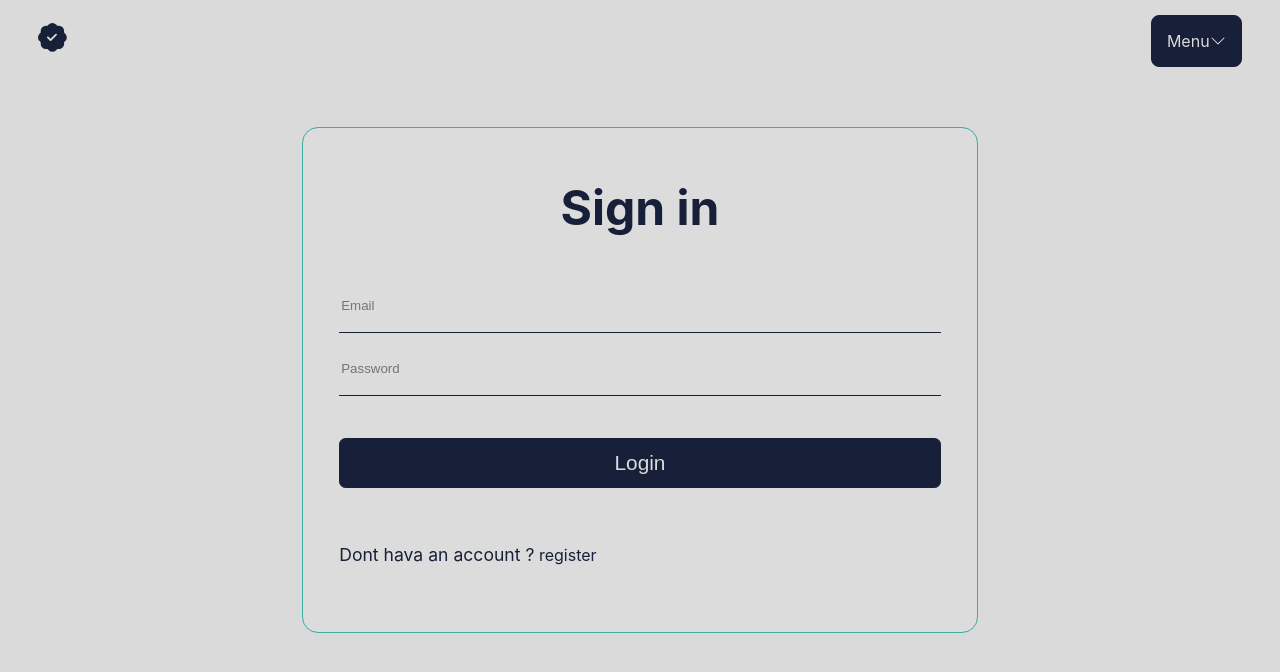
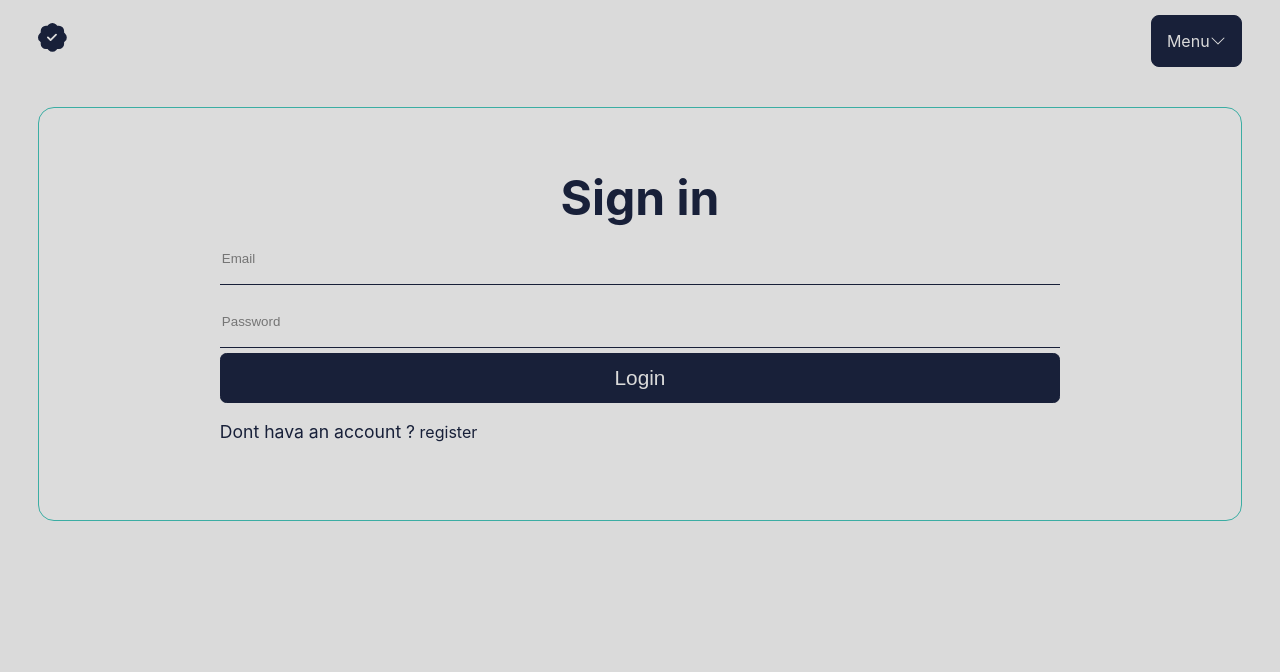
Before and after one commit to Wiliyy/todo, a React (Vite) app: page /login in a window 1280 px wide. Shown: the top 672 px of the page. Built offline with nearby package versions, Linux system fonts and the light colour scheme.

Commit message:
Adjust padding, width, background color, and width of todo-button

```diff
--- a/src/App.css
+++ b/src/App.css
@@ -186,20 +186,20 @@ nav:hover{
 {
     display: flex;
     justify-content: center;
-    padding-top: 50px;
+    padding-top: 30px;
 }
 
 .login_form form {
-    width: 50%;
+    width: 100%;
     /* border: 1px solid var(--secondary-color-4); */
     border: 1px solid var(--primary-background-3);
     background-color: rgba(230, 230, 230,.1);
     display: flex;
     flex-direction: column;
     justify-content: space-evenly;
-    padding: 1% 3%;
     border-radius: 1rem;
-    height: 60vh;
+padding: 5% 15%;
+margin-bottom: 10px;
 }
 
 .form_inputs{
@@ -281,7 +281,7 @@ nav:hover{
 }
 
 .select__active {
-  background: var(--secondary-color-4);
+  background: var(--secolndary-color-4);
   color: #fff;
   border-radius: 1rem;
   position: absolute;
@@ -310,7 +310,7 @@ nav:hover{
   box-shadow: -1px -0px 10px 0px var(--input-shadow);
 }
 .todo-button{
-  width: 50px;
+  width: 50px !important;
   height: 50px;
   background-color: var(--background-color);
   border-radius:50px;
```
